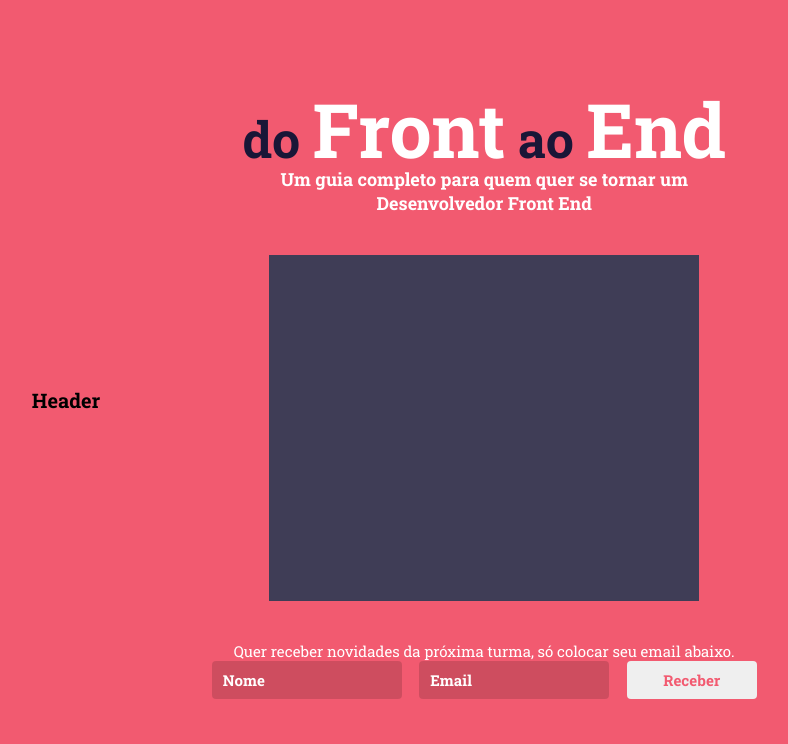
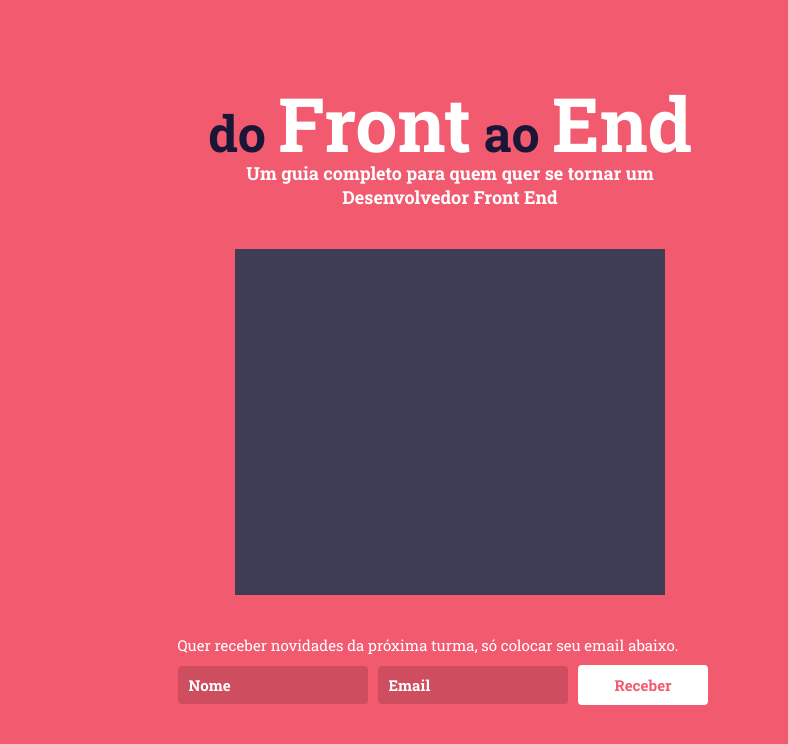
Before and after one commit to CollabCodeTech/hotsite-dofrontaoend, a React (Create React App) app: page / in a window 1280 px wide. Shown: the top 744 px of the page, without its empty margins (190-978 px from the left). Built offline with nearby package versions, Linux system fonts and the light colour scheme.

Commit message:
Feito o esquema do botao animato que o Lucas pediu no momento do hover o focus, adicionamos tambem um comportamento novo no active sugerido pelo Alexandre

```diff
--- a/src/components/BtnCollab/index.js
+++ b/src/components/BtnCollab/index.js
@@ -4,19 +4,28 @@ const BtnCollab = styled.input.attrs({
     type: "submit",
     value: ({content}) => content
 })`
+    box-sizing: border-box;
+    background-color: var(--color-zero);
     width: 130px;
+    height: 40px;
     border-radius: var(--radius-small);
     color: var(--color-first);
     font-weight: bold;
     font-size: var(--size-small);
-    transition: background-color 200ms linear;
     cursor: pointer;
+    box-shadow: 0px 0px 0px var(--color-base);
+    will-change: transform;
+    transition: transform 100ms linear, box-shadow 100ms linear;
+
 
     &:focus,
     &:hover {
-        background-color: var(--color-first);
-        color: var(--color-zero);
-        border: 1px solid var(--color-zero);
+        transform: translateY(-3px);
+        box-shadow: 0px 2px 4px var(--color-base);
+    }
+
+    &:active {
+        transform: translateY(-1px);
     }
 `;
 
--- a/src/components/FormLead/index.js
+++ b/src/components/FormLead/index.js
@@ -3,9 +3,14 @@ import React from "react";
 import { Form } from "./styles";
 import InputCollab from "../../objects/InputCollab";
 import BtnCollab from "../BtnCollab";
+import TextCollab from "../../objects/TextCollab";
 
 const FormLead = () => (
     <Form>
+        <TextCollab>
+            Quer receber novidades da próxima turma, só colocar seu email abaixo.
+        </TextCollab>
+
         <InputCollab placeholder="Nome" />
         <InputCollab placeholder="Email" />
 
--- a/src/components/FormLead/styles.js
+++ b/src/components/FormLead/styles.js
@@ -1,6 +1,14 @@
 import styled from "styled-components";
 
+import TextCollab from "../../objects/TextCollab";
+import InputCollab from "../../objects/InputCollab";
+
 export const Form = styled.form`
-    display: flex;
-    justify-content: space-between;
+    &> ${TextCollab} {
+        margin-bottom: var(--spacing-small);
+    }
+
+    &> ${InputCollab} {
+        margin-right: var(--spacing-small);
+    }
 `;
--- a/src/pages/Home/index.js
+++ b/src/pages/Home/index.js
@@ -3,17 +3,13 @@ import React from "react";
 import { Wrapper, Section } from "./styles";
 
 import SubtitleCollab from "../../objects/SubtitleCollab";
-import TextCollab from "../../objects/TextCollab";
 
-import HeaderCollab from "../../components/HeaderCollab";
 import TitleDofrontaoend from "../../components/TitleDofrontaoend";
 import VideoDofrontaoend from "../../components/VideoDofrontaoend";
 import FormLead from "../../components/FormLead";
 
 const Home = () => (
     <Wrapper>
-        <HeaderCollab />
-
         <Section>
             <TitleDofrontaoend>do Front ao End</TitleDofrontaoend>
             <SubtitleCollab>
@@ -22,10 +18,6 @@ const Home = () => (
 
             <VideoDofrontaoend />
 
-            <TextCollab>
-                Quer receber novidades da próxima turma, só colocar seu email abaixo.
-            </TextCollab>
-
             <FormLead />
         </Section>
     </Wrapper>
```
